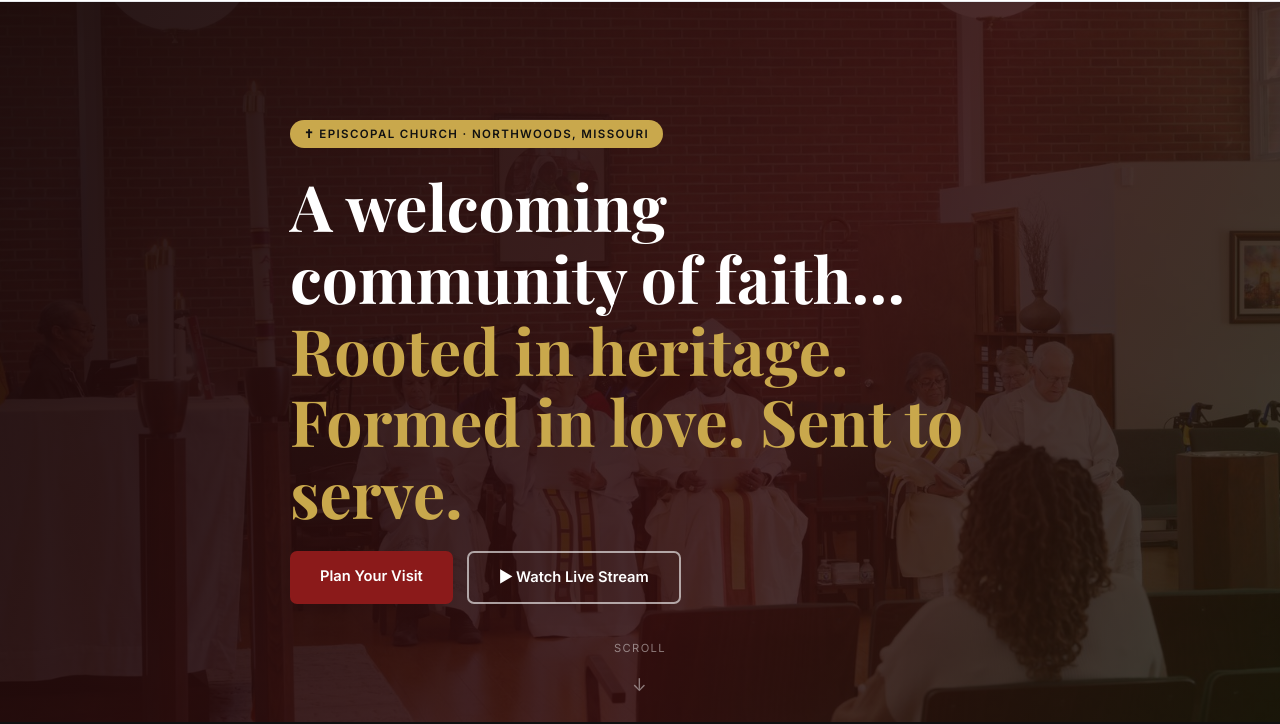
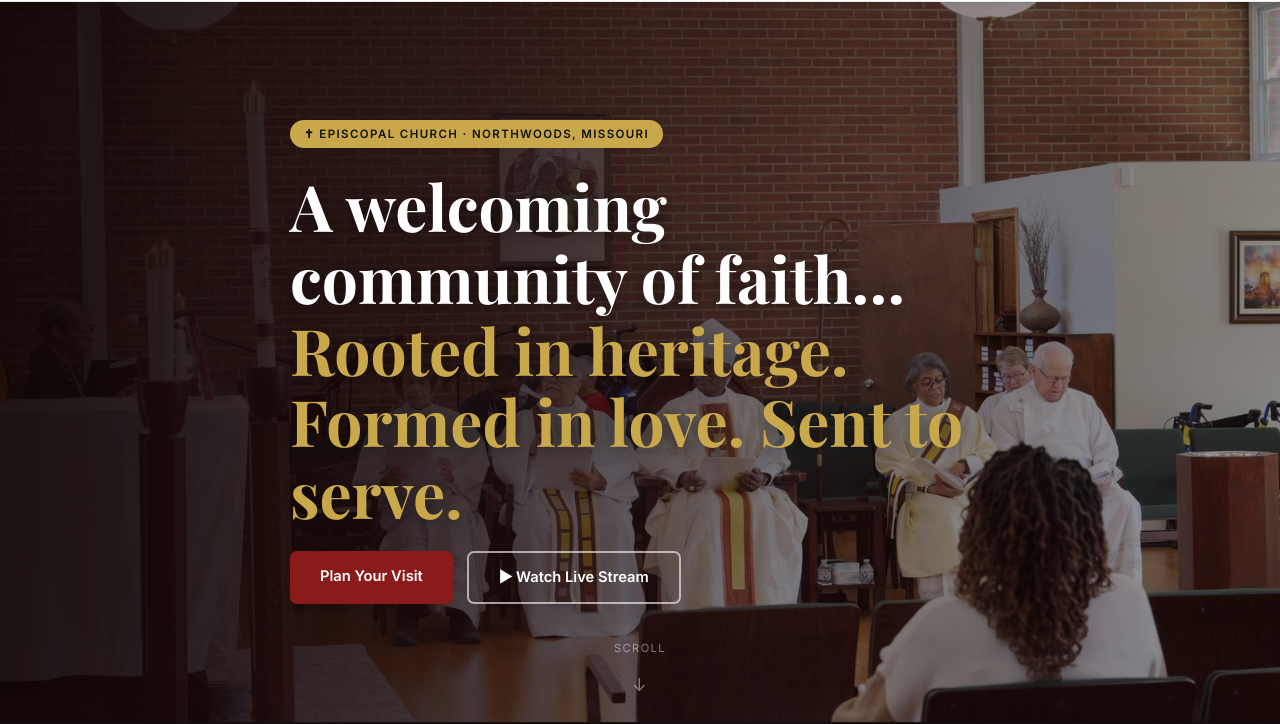
Before and after one commit to keerthishalom-git/allsaintsacension, a plain HTML site: page index.html in a window 1280 px wide. Shown: the part 112-836 px from the top of the page. Drawn offline with nearby package versions, Linux system fonts and the light colour scheme.

Commit message:
Update styles.css

```diff
--- a/styles.css
+++ b/styles.css
@@ -37,14 +37,14 @@ nav { display: flex; align-items: center; gap: 4px; }
 .hamburger span { width: 24px; height: 2px; background: var(--black); border-radius: 2px; display: block; }
 
 .hero { position: relative; height: 90vh; min-height: 580px; background: #1a0a0a; display: flex; align-items: center; overflow: hidden; }
-.hero-bg { position: absolute; inset: 0; background-image: url('allsaints.jpg'); background-size: cover; background-position: center top; opacity: 0.3; transition: opacity 1s ease-in-out; }
+.hero-bg { position: absolute; inset: 0; background-image: url('allsaints.jpg'); background-size: cover; background-position: center top; opacity: 0.65; transition: opacity 1s ease-in-out; }
 .hero-bg.fading { opacity: 0; }
-.hero-overlay { position: absolute; inset: 0; background: linear-gradient(120deg, rgba(26,10,10,0.85) 0%, rgba(61,16,16,0.6) 60%, rgba(26,42,10,0.4) 100%); }
+.hero-overlay { position: absolute; inset: 0; background: linear-gradient(100deg, rgba(15,5,5,0.92) 0%, rgba(26,10,10,0.75) 35%, rgba(26,10,10,0.25) 65%, rgba(26,10,10,0.05) 100%); }
 .hero-content { position: relative; max-width: 1200px; margin: 0 auto; padding: 0 40px; z-index: 2; }
 .hero-eyebrow { display: inline-block; background: var(--gold); color: var(--dark); font-size: 0.72rem; font-weight: 700; letter-spacing: 0.12em; text-transform: uppercase; padding: 5px 14px; border-radius: 20px; margin-bottom: 22px; }
-.hero h1 { font-family: 'Playfair Display', serif; font-size: clamp(2.4rem, 5vw, 4.2rem); color: white; line-height: 1.12; max-width: 700px; margin-bottom: 22px; }
+.hero h1 { font-family: 'Playfair Display', serif; font-size: clamp(2.4rem, 5vw, 4.2rem); color: white; line-height: 1.12; max-width: 700px; margin-bottom: 22px; text-shadow: 0 2px 18px rgba(0,0,0,0.55); }
 .hero h1 em { color: var(--gold); font-style: normal; }
-.hero p { font-size: 1.05rem; color: rgba(255,255,255,0.82); max-width: 540px; line-height: 1.75; margin-bottom: 38px; }
+.hero p { font-size: 1.05rem; color: rgba(255,255,255,0.82); max-width: 540px; line-height: 1.75; margin-bottom: 38px; text-shadow: 0 1px 10px rgba(0,0,0,0.5); }
 .hero-buttons { display: flex; gap: 14px; flex-wrap: wrap; }
 .btn-primary { background: var(--red); color: white; padding: 14px 30px; border-radius: 7px; font-size: 0.92rem; font-weight: 600; transition: background 0.15s, transform 0.1s; display: inline-block; }
 .btn-primary:hover { background: var(--red-light); transform: translateY(-2px); }
```
